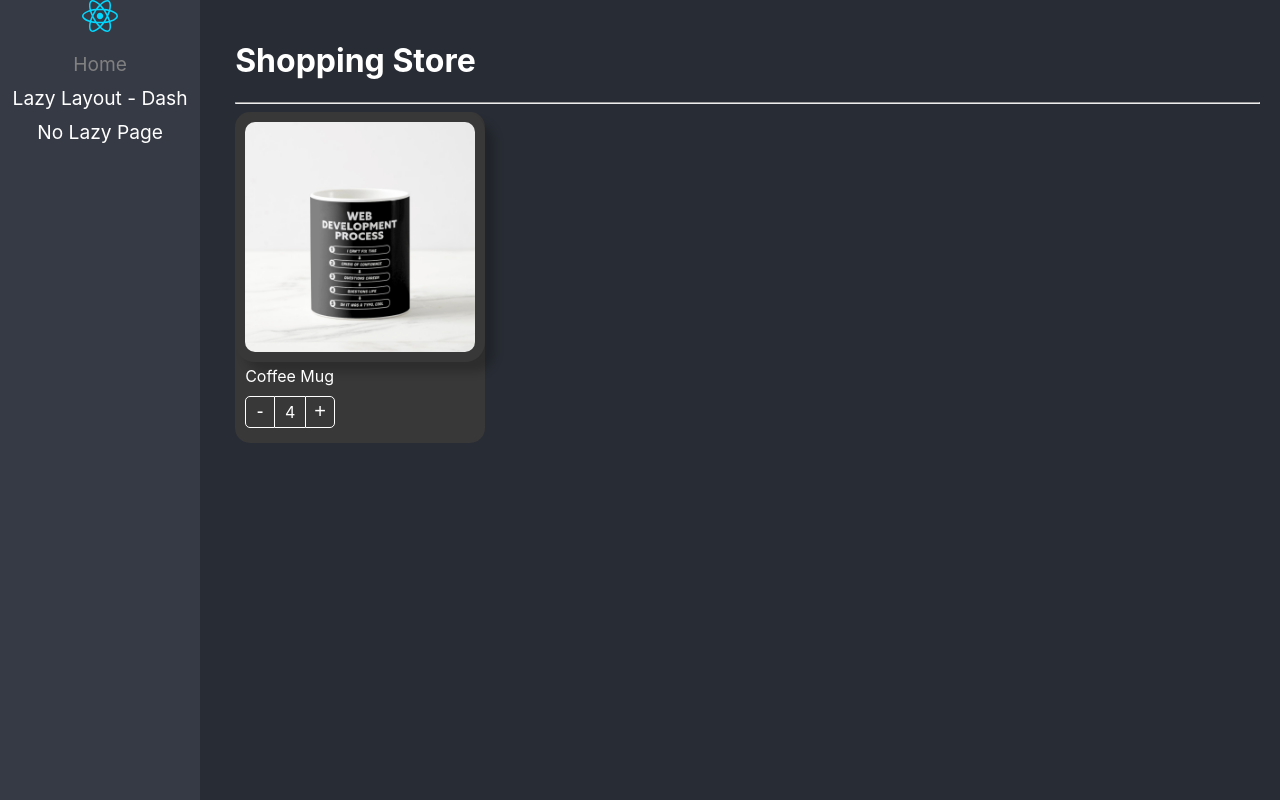
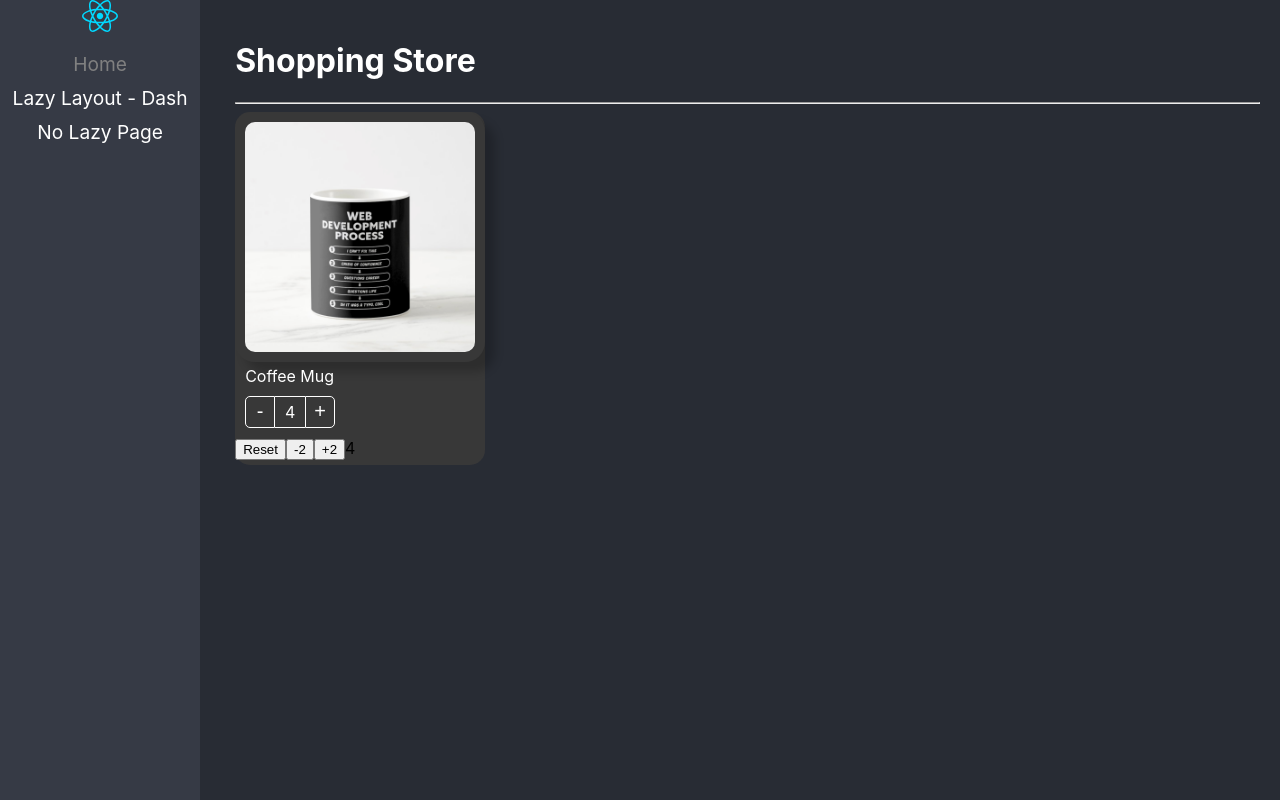
Before and after one commit to jtejadavilca-cursos/reactjs-pro-fh-react-app, a React (Vite) app: page / in a window 1280 px wide. Built offline with nearby package versions, Linux system fonts and the light colour scheme.

Commit message:
Fin del patrón initializer

```diff
--- a/src/02-components-patterns/components/ProductCard.tsx
+++ b/src/02-components-patterns/components/ProductCard.tsx
@@ -1,8 +1,14 @@
-import { createContext, ReactElement } from "react";
+import { createContext } from "react";
 
 import { useProduct } from "../hooks";
 import styles from "../styles/styles.module.css";
-import { onChangeArgs, Product, ProductCartInitialValues, ProductContextProps } from "../interfaces";
+import {
+    onChangeArgs,
+    Product,
+    ProductCardHandlers,
+    ProductCartInitialValues,
+    ProductContextProps,
+} from "../interfaces";
 import { ProductImage } from "./ProductCardImage";
 import { ProductTitle } from "./ProductCardTitle";
 import { ProductButtons } from "./ProductCardButtons";
@@ -17,7 +23,8 @@ const { Provider } = ProductContext;
 
 export interface Props {
     product: Product;
-    children?: ReactElement | ReactElement[];
+    //children?: ReactElement | ReactElement[];
+    children?: (args: ProductCardHandlers) => JSX.Element;
     className?: string;
     style?: React.CSSProperties;
     onChange?: (args: onChangeArgs) => void;
@@ -26,7 +33,12 @@ export interface Props {
 }
 
 export const ProductCard = ({ children, product, className, style, onChange, value, initialValues }: Props) => {
-    const { counter, increaseBy } = useProduct({ onChange, product, value, initialValues });
+    const { counter, maxCount, isMaxCountReached, increaseBy, reset } = useProduct({
+        onChange,
+        product,
+        value,
+        initialValues,
+    });
 
     return (
         <Provider
@@ -34,10 +46,19 @@ export const ProductCard = ({ children, product, className, style, onChange, val
                 counter,
                 increaseBy,
                 product,
+                maxCount,
             }}
         >
             <div className={`${styles.productCard} ${className}`} style={style}>
-                {children}
+                {children &&
+                    children({
+                        count: counter,
+                        increaseBy,
+                        isMaxCountReached,
+                        maxCount,
+                        product,
+                        reset,
+                    })}
             </div>
         </Provider>
     );
--- a/src/02-components-patterns/components/ProductCardButtons.tsx
+++ b/src/02-components-patterns/components/ProductCardButtons.tsx
@@ -1,4 +1,4 @@
-import { useContext } from "react";
+import { useCallback, useContext } from "react";
 import { ProductContext } from "./ProductCard";
 
 import styles from "../styles/styles.module.css";
@@ -9,14 +9,22 @@ interface Props {
 }
 
 export const ProductButtons = ({ className, style }: Props) => {
-    const { counter, increaseBy } = useContext(ProductContext);
+    const { counter, increaseBy, maxCount } = useContext(ProductContext);
+
+    const isMaxCountReacher = useCallback(() => {
+        return counter === maxCount;
+    }, [counter, maxCount]);
+
     return (
         <div className={`${styles.buttonsContainer} ${className}`} style={style}>
             <button className={styles.buttonMinus} onClick={() => increaseBy(-1)}>
                 -
             </button>
             <div className={styles.countLabel}>{counter}</div>
-            <button className={styles.buttonAdd} onClick={() => increaseBy(1)}>
+            <button
+                className={`${styles.buttonAdd} ${isMaxCountReacher() ? styles.disabled : ""}`}
+                onClick={() => increaseBy(1)}
+            >
                 +
             </button>
         </div>
--- a/src/02-components-patterns/hooks/useProduct.ts
+++ b/src/02-components-patterns/hooks/useProduct.ts
@@ -15,11 +15,15 @@ export const useProduct = ({ onChange, product, value = 0, initialValues }: useP
     const increaseBy = (value: number) => {
         const newValue = Math.max(counter + value, 0);
 
-        if (initialValues?.maxCount && value == 1 && newValue > initialValues.maxCount) return;
+        if (initialValues?.maxCount && value > 0 && newValue > initialValues.maxCount) return;
 
         setCounter(newValue);
 
         onChange && onChange({ product, count: newValue });
+    };
+
+    const reset = () => {
+        setCounter(initialValues?.count || value);
     };
 
     useEffect(() => {
@@ -30,6 +34,10 @@ export const useProduct = ({ onChange, product, value = 0, initialValues }: useP
 
     return {
         counter,
+        isMaxCountReached: counter === initialValues?.maxCount,
+        maxCount: initialValues?.maxCount,
+
         increaseBy,
+        reset,
     };
 };
--- a/src/02-components-patterns/pages/ShoppingPage.tsx
+++ b/src/02-components-patterns/pages/ShoppingPage.tsx
@@ -20,9 +20,25 @@ export const ShoppingPage = () => {
                     maxCount: 10,
                 }}
             >
-                <ProductImage className="custom-image" style={{ boxShadow: "10px 10px 10px rgba(0,0,0,0.2)" }} />
-                <ProductTitle className="text-white" />
-                <ProductButtons className="custom-buttons" />
+                {({ reset, increaseBy, count, isMaxCountReached }) => (
+                    <>
+                        <ProductImage
+                            className="custom-image"
+                            style={{ boxShadow: "10px 10px 10px rgba(0,0,0,0.2)" }}
+                        />
+                        <ProductTitle className="text-white" />
+                        <ProductButtons className="custom-buttons" />
+                        <button onClick={reset} className="custom-reset">
+                            Reset
+                        </button>
+                        <button onClick={() => increaseBy(-2)} className="custom-reset">
+                            -2
+                        </button>
+
+                        {!isMaxCountReached && <button onClick={() => increaseBy(+2)}>+2</button>}
+                        <span>{count}</span>
+                    </>
+                )}
             </ProductCard>
         </div>
     );
--- a/src/02-components-patterns/styles/styles.module.css
+++ b/src/02-components-patterns/styles/styles.module.css
@@ -1,5 +1,3 @@
-
-
 .productCard {
     background-color: white;
     border-radius: 15px;
@@ -60,3 +58,10 @@
 .buttonAdd:hover {
     background-color: rgba(0, 0, 0, 0.1);
 }
+
+.disabled {
+    background-color: grey !important;
+    border-left: 1px solid white !important;
+    color: grey !important;
+    /*cursor: not-allowed;*/
+}
```
Also changed, not shown: src/02-components-patterns/interfaces/product-card/interfaces.ts (+11 -0 lines).
